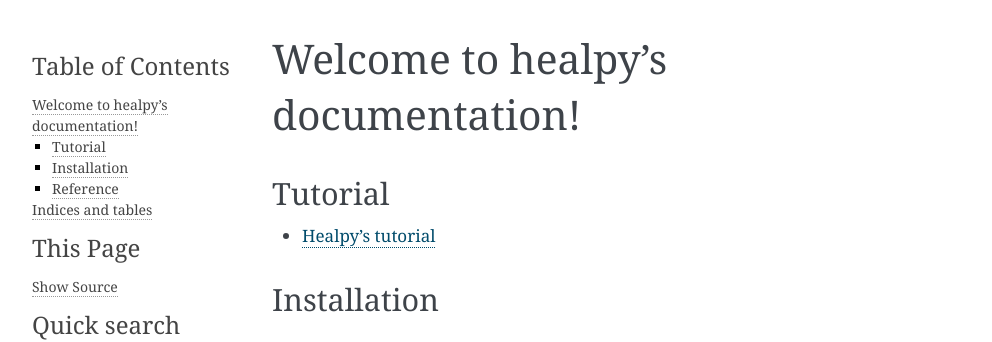
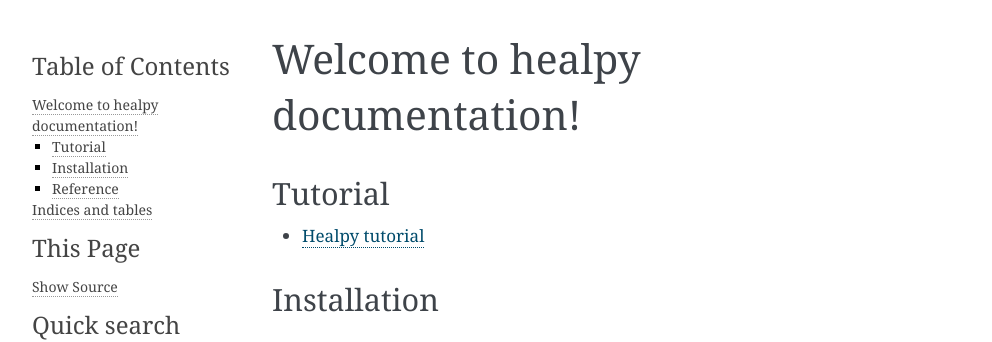
Before and after one commit to healpy/healpy, a Sphinx documentation site: the page built from doc/index.rst, in a window 1280 px wide. Shown: the top 342 px of the page, without its empty margins (148-1140 px from the left). Built offline with Sphinx 7.4.7, drawn with Linux system fonts in a browser that asks for light colours; the version number could not be read and is left out.

Commit message:
typo in docs

```diff
--- a/doc/index.rst
+++ b/doc/index.rst
@@ -2,7 +2,7 @@
    You can adapt this file completely to your liking, but it should at least
    contain the root `toctree` directive.
 
-Welcome to healpy's documentation!
+Welcome to healpy documentation!
 ==================================
 
 
--- a/doc/tutorial.rst
+++ b/doc/tutorial.rst
@@ -1,4 +1,4 @@
-Healpy's tutorial
+Healpy tutorial
 =================
 
 Creating and manipulating maps
```
